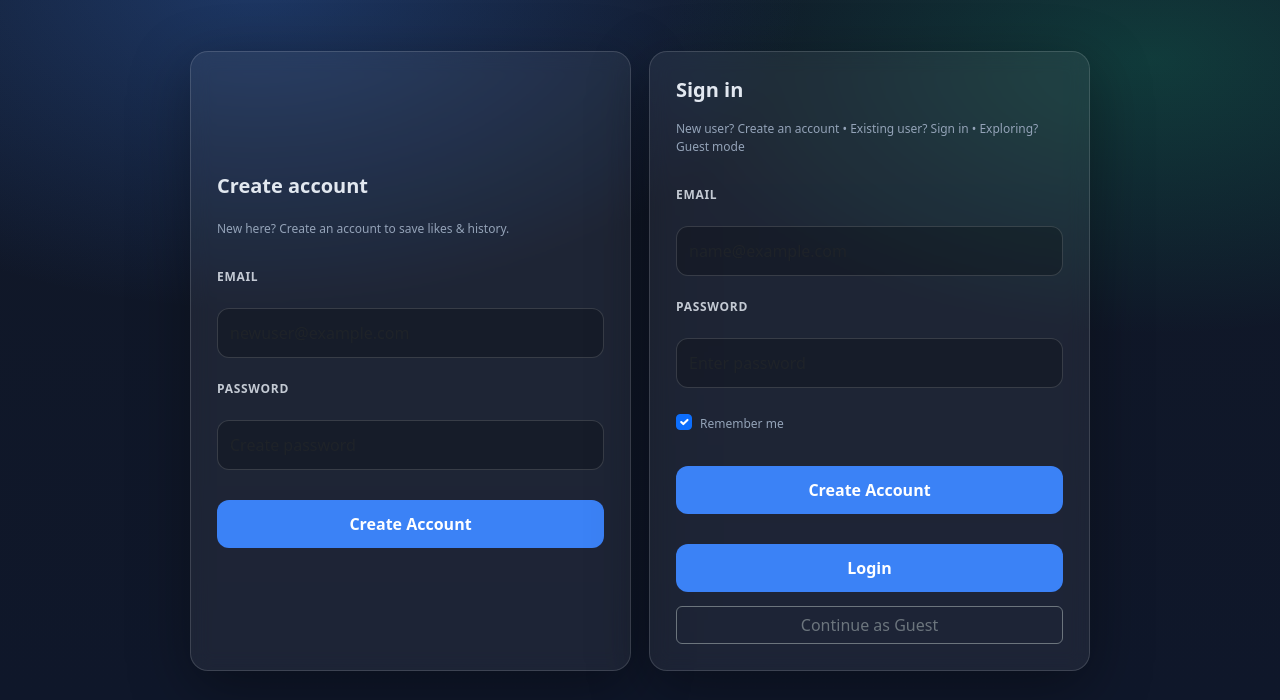
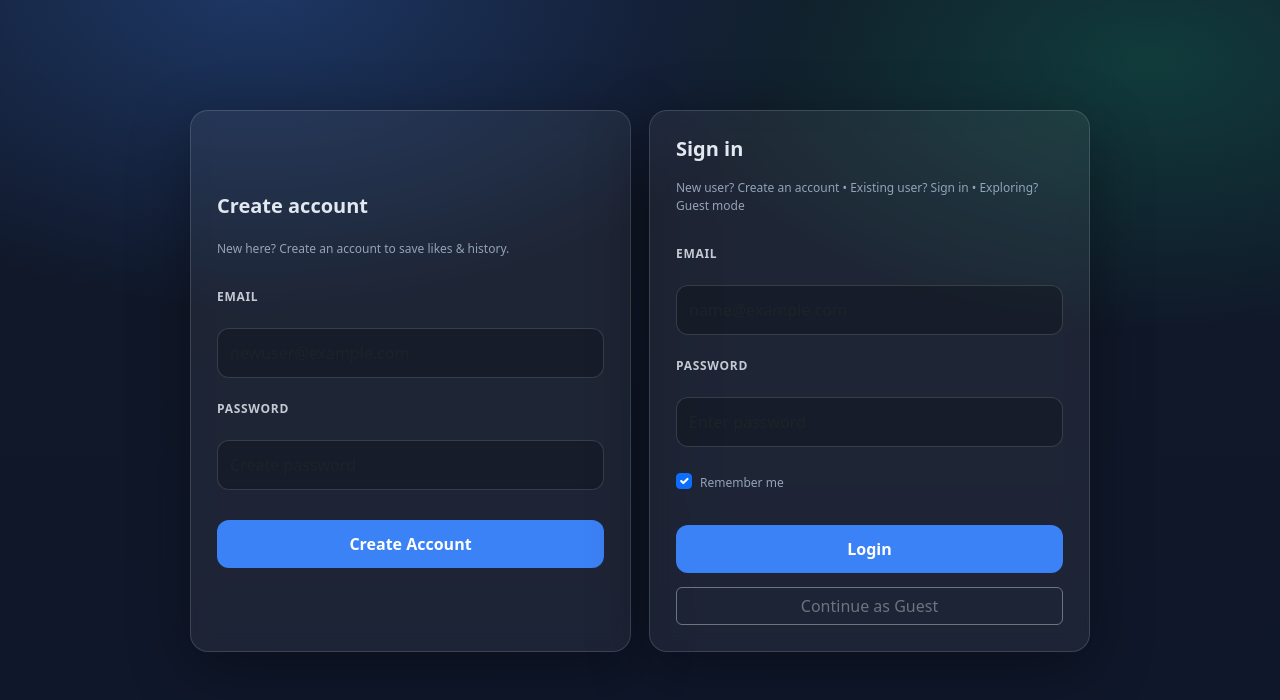
Before and after one commit to 202317b3070-netizen/Bits-Design-Project, a website built with Vite: page index.html in a window 1280 px wide. Shown: the part 100-800 px from the top of the page. Built offline with nearby package versions, Linux system fonts and the light colour scheme.

Commit message:
index.html

```diff
--- a/index.html
+++ b/index.html
@@ -233,7 +233,6 @@
       <input class="form-check-input" type="checkbox" id="rememberMe" checked>
       <label class="form-check-label small-note">Remember me</label>
     </div>
-<button type="button" class="btn btn-primary w-100 mt-3" onclick="signup()">Create Account</button>
 
 <button type="button" class="btn btn-primary w-100 mt-3" onclick="login()">Login</button>
 
```
